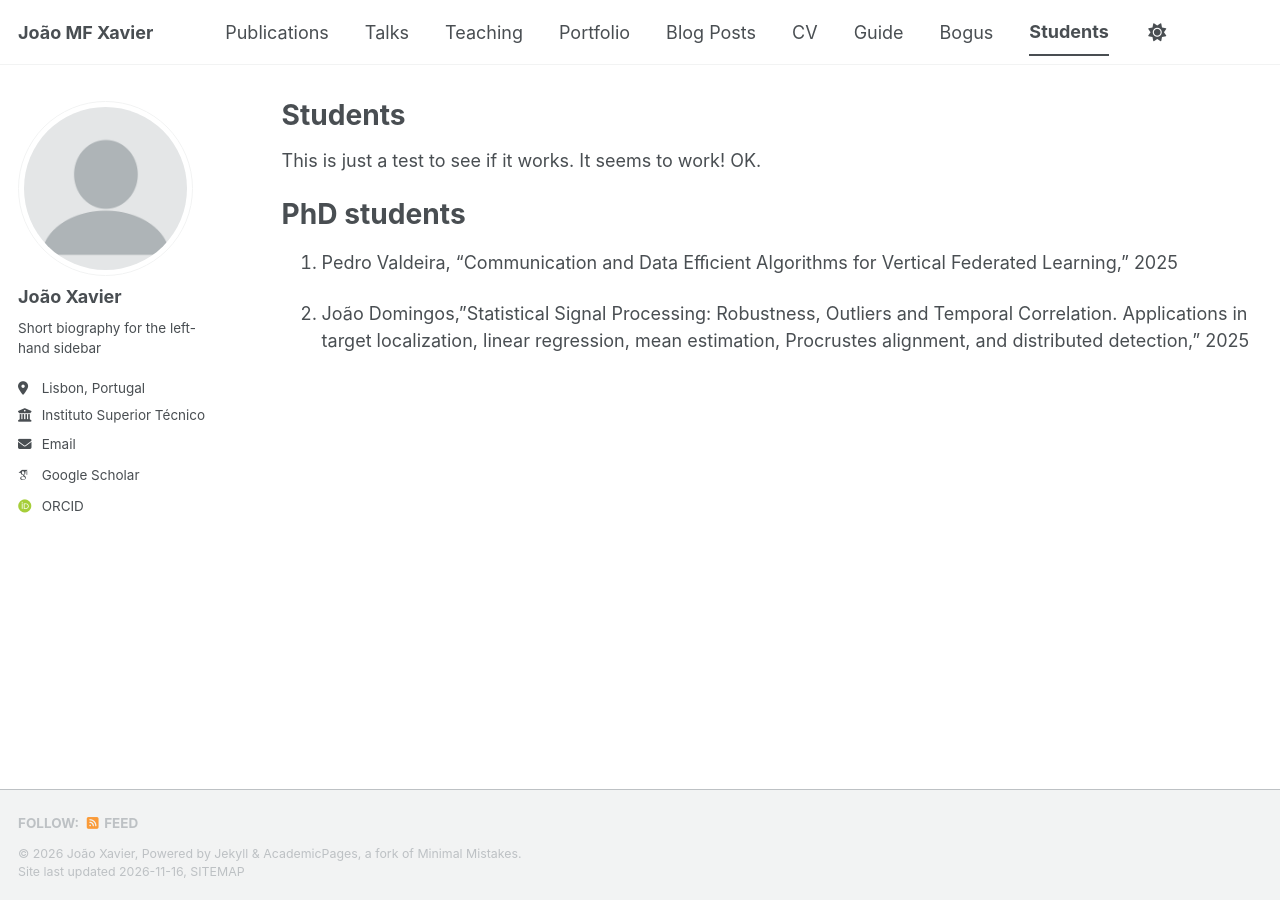
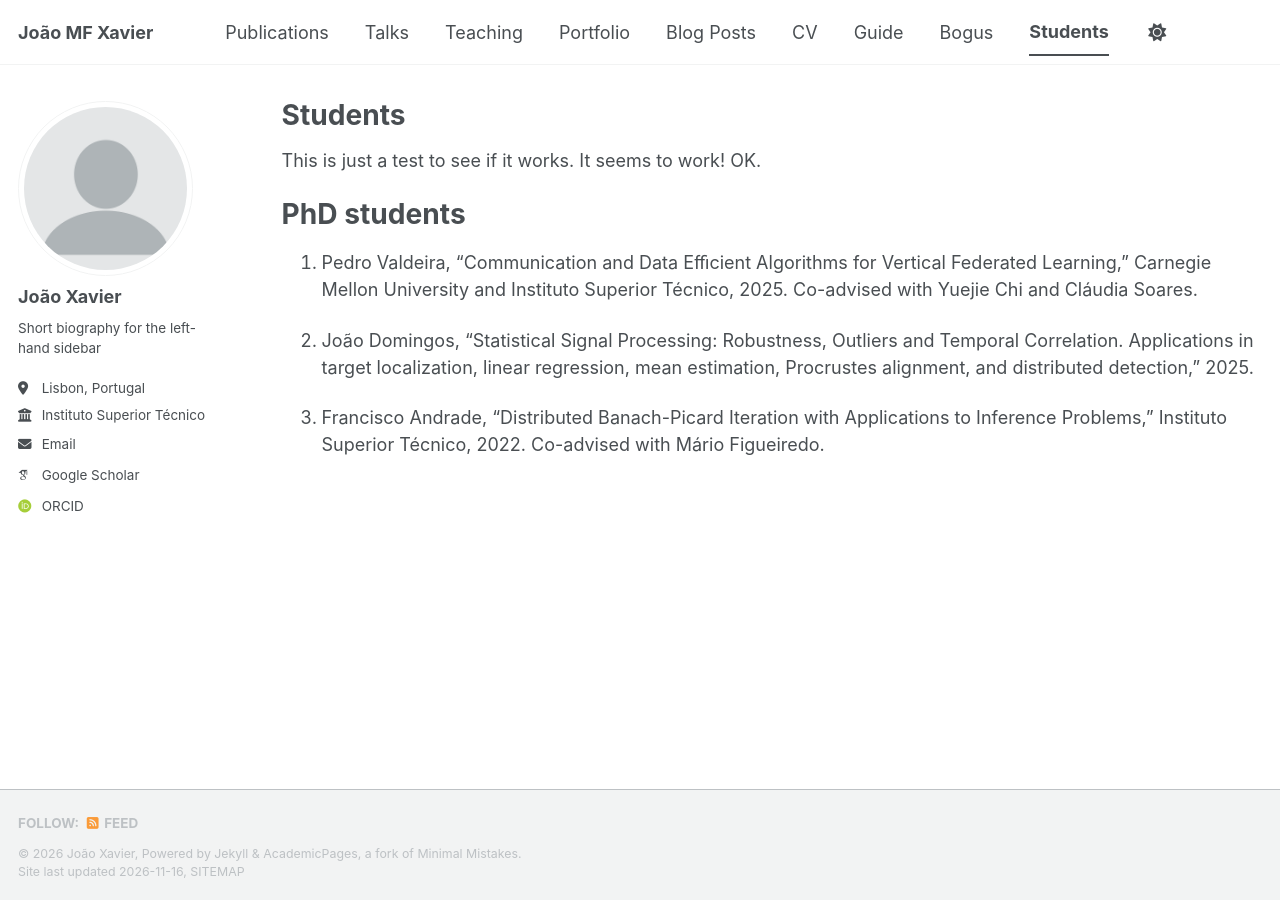
Before and after one commit to jmfxavier/jmfxavier.github.io, a Jekyll site: the page built from _pages/students.md, in a window 1280 px wide. Built offline with Jekyll 4.4.1, drawn with Linux system fonts in a browser that asks for light colours; some web fonts are replaced; a script bundle is joined from its source files by our own code; library files that are not in the unit come from our copies.

Commit message:
francisco

```diff
--- a/_pages/students.md
+++ b/_pages/students.md
@@ -9,6 +9,8 @@ This is just a test to see if it works. It seems to work! OK.
 
 # PhD students
 
-2. Pedro Valdeira, "Communication and Data Eﬃcient Algorithms for Vertical Federated Learning," 2025
+3. Pedro Valdeira, "Communication and Data Eﬃcient Algorithms for Vertical Federated Learning," Carnegie Mellon University and Instituto Superior Técnico, 2025. Co-advised with Yuejie Chi and Cláudia Soares.
 
-1. João Domingos,"Statistical Signal Processing: Robustness, Outliers and Temporal Correlation. Applications in target localization, linear regression, mean estimation, Procrustes alignment, and distributed detection," 2025
+2. João Domingos, "Statistical Signal Processing: Robustness, Outliers and Temporal Correlation. Applications in target localization, linear regression, mean estimation, Procrustes alignment, and distributed detection," 2025.
+
+1. Francisco Andrade, "Distributed Banach-Picard Iteration with Applications to Inference Problems," Instituto Superior Técnico, 2022. Co-advised with Mário Figueiredo.
```
